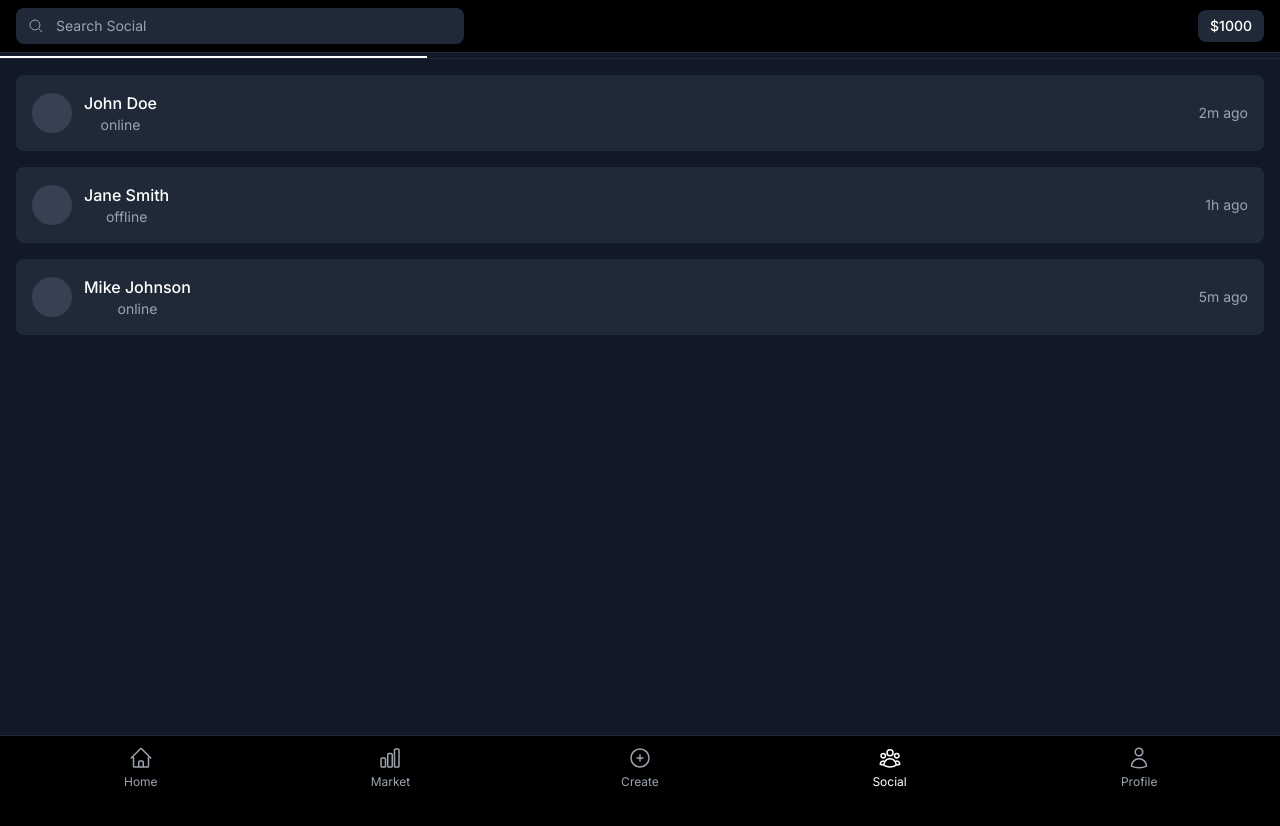
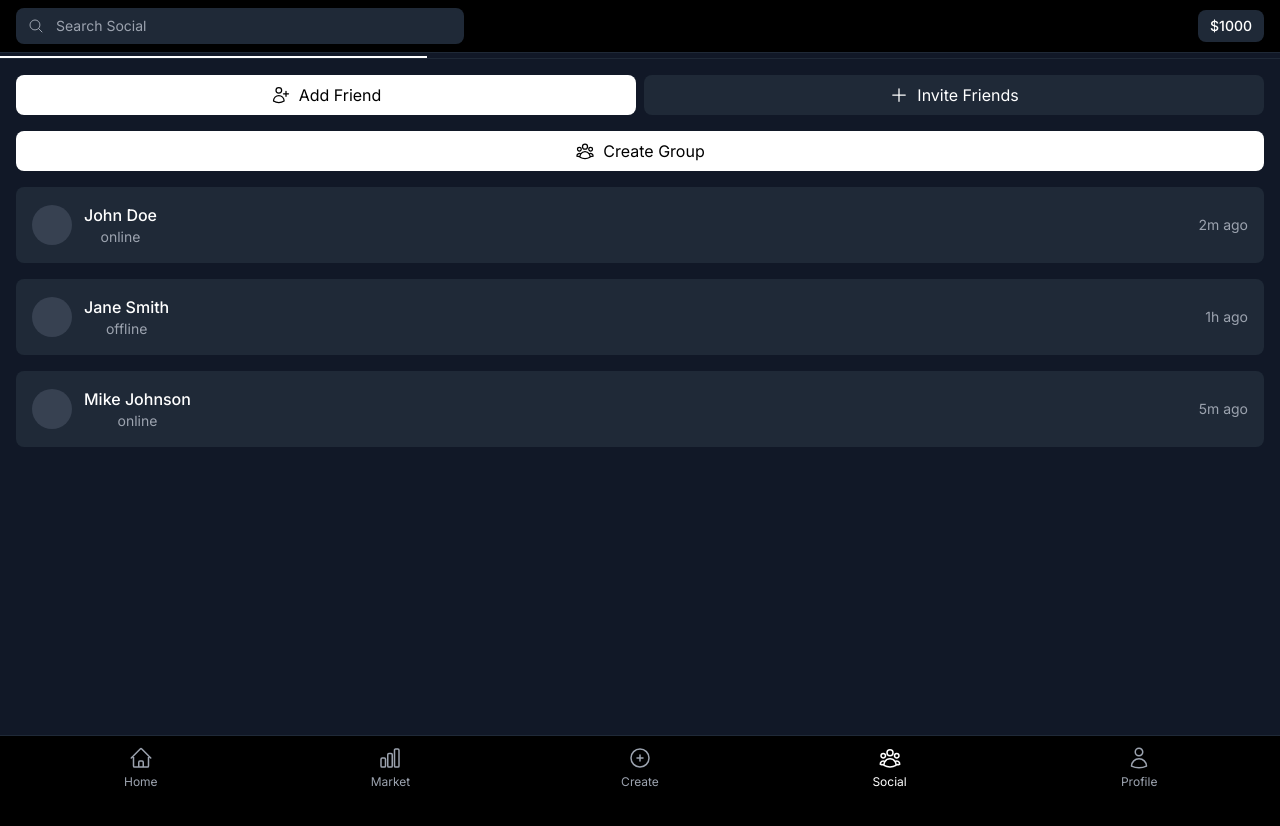
Before and after one commit to byselonia/Props, a Next.js app: page /social in a window 1280 px wide. Shown: the top 826 px of the page. Built offline with nearby package versions, Linux system fonts and the light colour scheme.

Commit message:
Update social page: Remove Chats tab and add action buttons to Friends and Groups sections

```diff
--- a/src/app/(authenticated)/social/page.tsx
+++ b/src/app/(authenticated)/social/page.tsx
@@ -159,6 +159,26 @@ export default function SocialPage() {
       <div className="flex-1 overflow-y-auto">
         {activeTab === 'friends' && (
           <div className="p-4 space-y-4">
+            {/* Action Buttons */}
+            <div className="flex gap-2 mb-4">
+              <button className="flex-1 flex items-center justify-center gap-2 bg-white text-black py-2 px-4 rounded-lg hover:bg-gray-200">
+                <UserPlusIcon className="w-5 h-5" />
+                Add Friend
+              </button>
+              <button className="flex-1 flex items-center justify-center gap-2 bg-gray-800 text-white py-2 px-4 rounded-lg hover:bg-gray-700">
+                <PlusIcon className="w-5 h-5" />
+                Invite Friends
+              </button>
+            </div>
+
+            {/* Action Button */}
+            <div className="mb-4">
+              <button className="w-full flex items-center justify-center gap-2 bg-white text-black py-2 px-4 rounded-lg hover:bg-gray-200">
+                <UserGroupIcon className="w-5 h-5" />
+                Create Group
+              </button>
+            </div>
+
             {friends.map((friend) => (
               <button
                 key={friend.id}
@@ -180,6 +200,14 @@ export default function SocialPage() {
 
         {activeTab === 'groups' && (
           <div className="p-4 space-y-4">
+            {/* Action Button */}
+            <div className="mb-4">
+              <button className="w-full flex items-center justify-center gap-2 bg-white text-black py-2 px-4 rounded-lg hover:bg-gray-200">
+                <UserGroupIcon className="w-5 h-5" />
+                Create Group
+              </button>
+            </div>
+
             {groups.map((group) => (
               <button
                 key={group.id}
```
